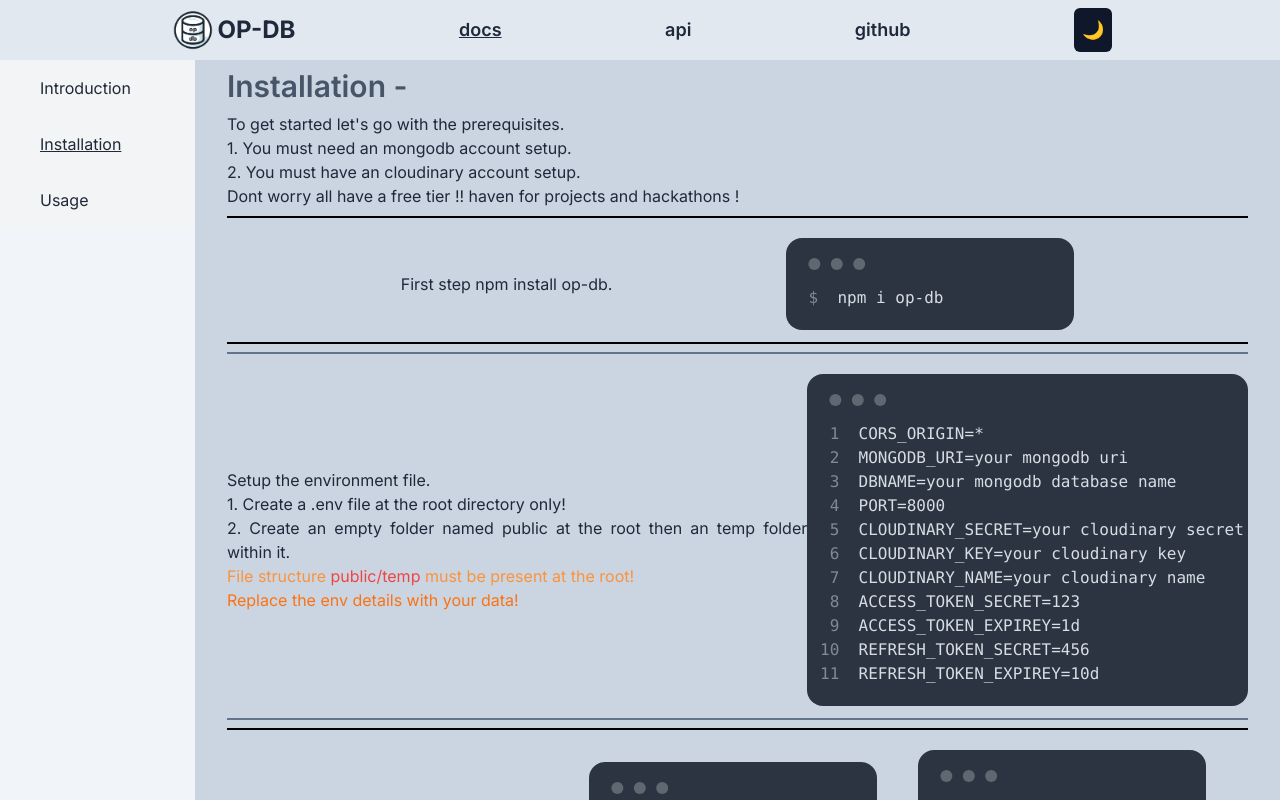
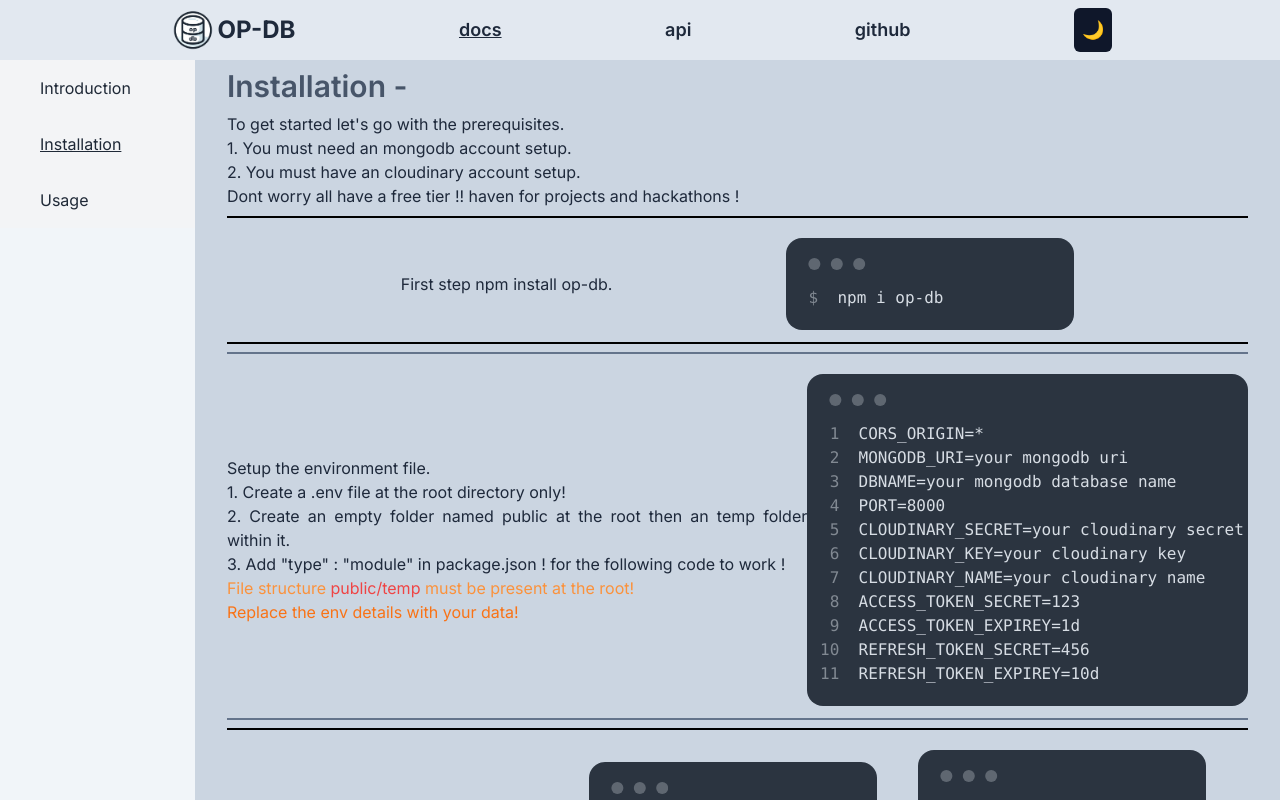
Before and after one commit to shing1Sks/op-db_docs, a Next.js app: page /docs in a window 1280 px wide. Both pictures are taken after a click on the item "Installation". Shown: the top 800 px of the page. Built offline with nearby package versions, Linux system fonts and the light colour scheme.

Commit message:
steps added to install guide

```diff
--- a/components/doc-components/Installation.jsx
+++ b/components/doc-components/Installation.jsx
@@ -44,6 +44,7 @@
           Setup the environment file.
           <p>1. Create a .env file at the root directory only!</p>
           <p>2. Create an empty folder named public at the root then an temp folder within it.</p>
+          <p>3. Add "type" : "module" in package.json ! for the following code to work !</p>
           <p className="text-orange-400">File structure <span className="text-red-500">public/temp</span> must be present at the root!</p>
           <p className="text-orange-500">
             Replace the env details with your data!
```
